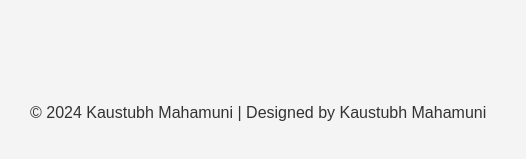
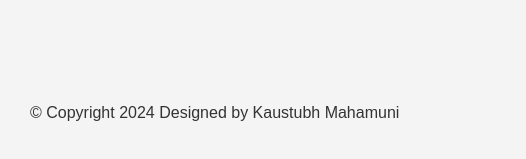
Before and after one commit to kaustubhmahamuni/Kaustubh, a plain HTML site: page index.html in a window 1280 px wide. Shown: the part 3933-4092 px from the top of the page, 0-526 px from the left. Drawn offline with Linux system fonts and the light colour scheme.

Commit message:
index.html

```diff
--- a/index.html
+++ b/index.html
@@ -132,7 +132,7 @@
             <a href="https://www.instagram.com/kaustubhmahamuni" class="social-icon"><i class="fab fa-instagram"></i></a>
         </div>
     </footer>
-    <p>&copy; 2024 Kaustubh Mahamuni | Designed by Kaustubh Mahamuni</p>
+    <p>&copy; Copyright 2024 Designed by Kaustubh Mahamuni</p>
 
     <script>
         // JavaScript function to toggle menu visibility
```
